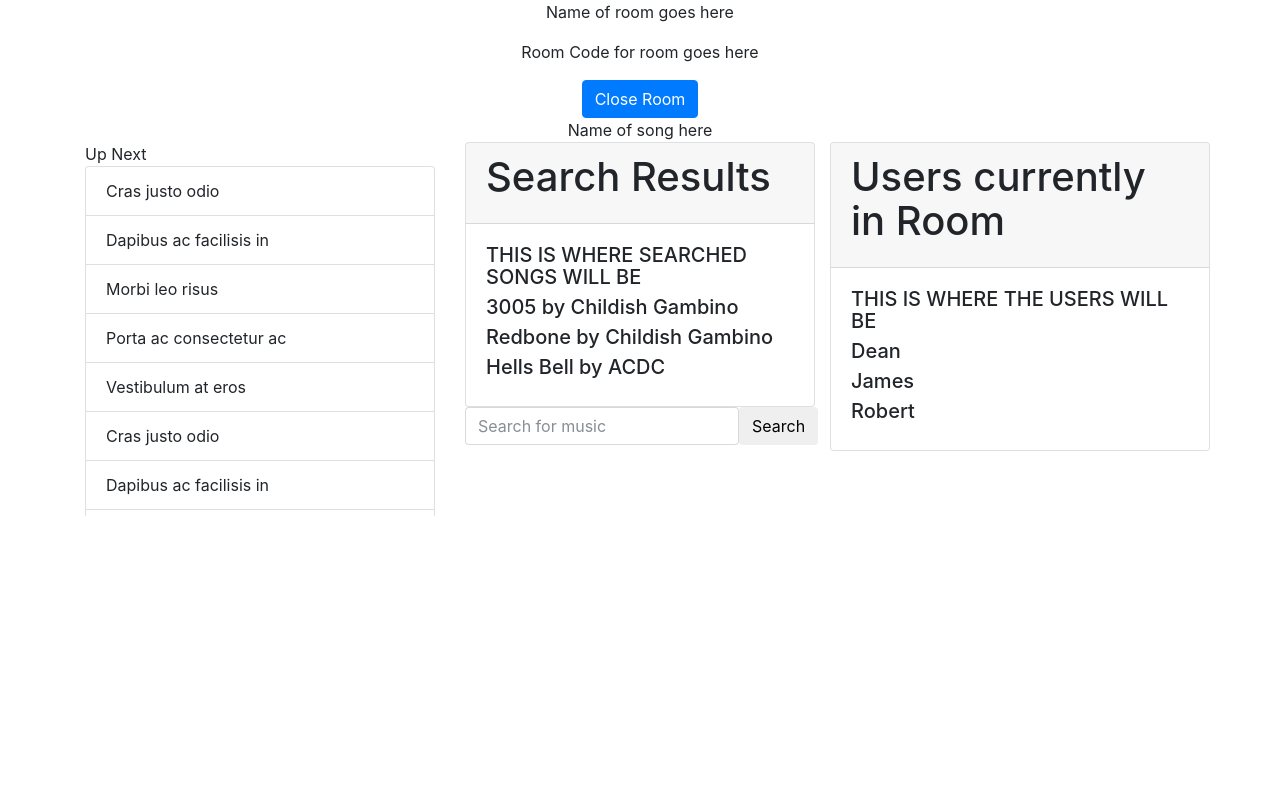
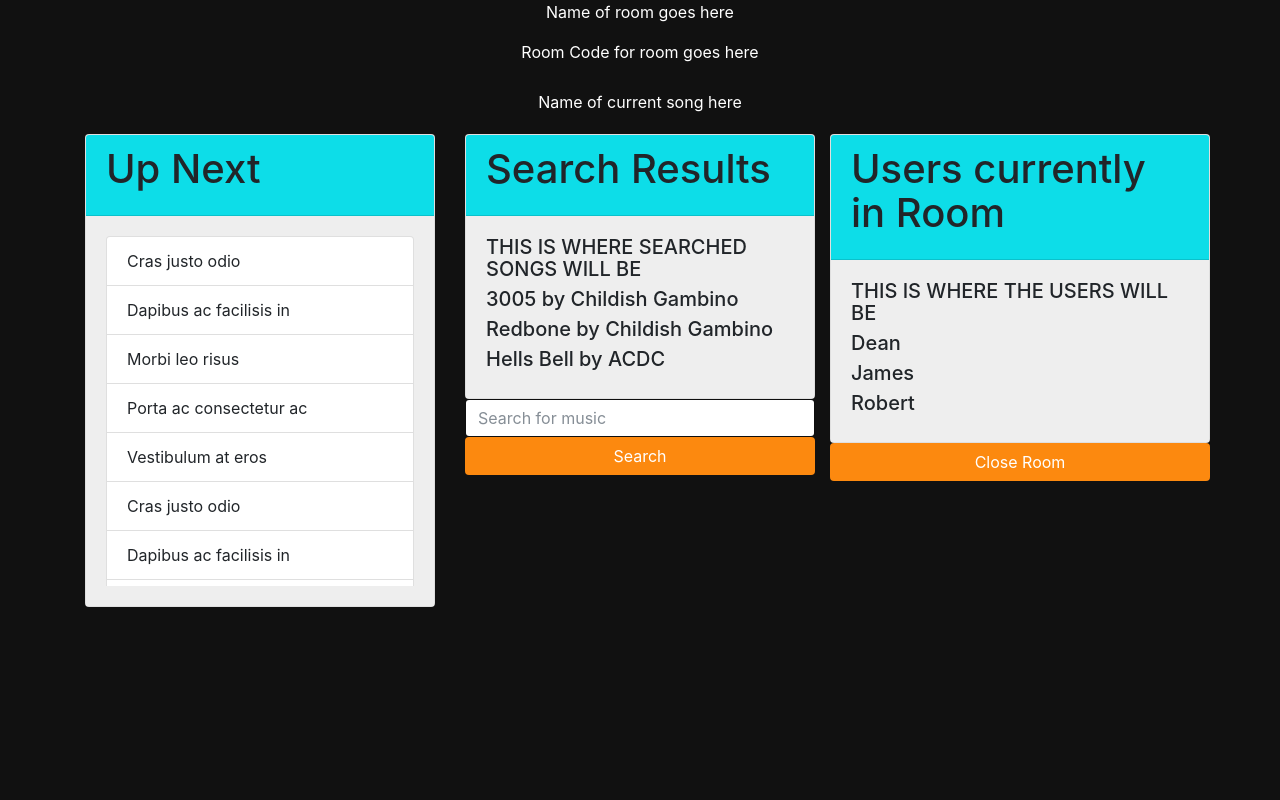
Before and after one commit to jbkuczma/moose, a plain HTML site: page www/html/the_room.html in a window 1280 px wide. Drawn offline with nearby package versions, Linux system fonts and the light colour scheme; a script that the page names is missing.

Commit message:
Made CSS for the main room page, small changes to HTML file to line up with CSS

```diff
--- /dev/null
+++ b/www/css/the_room.css
@@ -0,0 +1,40 @@
+body{
+    background-color: #111111;
+}
+
+.card-header{
+	background-color: #0DDDE8;
+}
+
+.card-body{
+	background-color: #eeeeee;
+}
+
+.text-center{
+	color: #0DDDE8;
+}
+
+#roomInfoHeader{
+	margin-top: 10px;
+	margin-bottom: 20px;
+}
+
+.list-group {
+	overflow: scroll !important;
+	max-height: 350px !important;
+}
+#player {
+	max-width: 640px;
+	max-height: 390px;
+}
+
+#roomNameHeader, #roomCodeHeader, #currentSong{
+	color: #ffffff;
+}
+
+#moveSearch, #moveCloseRoom{
+	width: 100%;
+	background-color: #FC890F;
+	color: #ffffff;
+	cursor: pointer;
+}
--- a/www/html/the_room.html
+++ b/www/html/the_room.html
@@ -9,17 +9,8 @@
 		<!-- Bootstrap -->
 		<link href="../css/bootstrap.css" rel="stylesheet">
 		<link href="../css/bootstrap-grid.css" rel="stylesheet">
+		<link rel="stylesheet" type="text/css" href="../css/the_room.css">
 
-		<style>
-			.list-group {
-				overflow: scroll !important;
-				max-height: 350px !important;
-			}
-			#player {
-				max-width: 640px;
-				max-height: 390px;
-			}
-		</style>
 	</head>
 	<body>
 		<div class="container">
@@ -29,10 +20,6 @@
 			<div class="row d-flex justify-content-center">
 				<p id="roomCodeHeader"> Room Code for room goes here </p>
 			</div>
-			<div class="row d-flex justify-content-center">
-				<!-- <button type="button" class="btn btn-primary btn-md">Leave Room</button> -->
-				 <button type="button" class="btn btn-primary btn-md">Close Room</button>
-			</div>
 			<div class="row justify-content-center">
 				 <div id="roomInfoHeader" class="d-flex flex-column">
 					<div class="row">
@@ -41,14 +28,18 @@
 						</div>
 					</div>
 					<div class="row d-flex justify-content-center">
-						<span> Name of song here </span>
+						<span id = "currentSong"> Name of current song here </span>
 					 </div>
 				</div>
 			</div>
 			<div class="row">
 				<div class="col-md-4">
-					<span> Up Next </span>
-					<ul class="list-group">
+				<div class="card">
+						<div class="card-header">
+							<h1 class="card-title"> Up Next </h1>
+						</div>
+						<div class="card-body">
+							<ul class="list-group">
 						<li class="list-group-item">Cras justo odio</li>
 						<li class="list-group-item">Dapibus ac facilisis in</li>
 						<li class="list-group-item">Morbi leo risus</li>
@@ -65,6 +56,9 @@
 						<li class="list-group-item">Porta ac consectetur ac</li>
 						<li class="list-group-item">Vestibulum at eros</li>
 					</ul>
+						</div>
+					</div>
+
 				</div>
 				<div class="col-md-4">
 					<div class="card">
@@ -78,10 +72,10 @@
 							<h5 class="card-user">Hells Bell by ACDC</h5>
 						</div>
 					</div>
-					<form class="form-inline">
+					<form class="form">
 						<div class="form-group">
 							<input type="Search" class="form-control" id="Search" placeholder="Search for music">
-							<button type="button" class="btn btn-default"> Search </button>
+							<button type="button" id = "moveSearch" class="btn btn-default"> Search </button>
 						</div>
 
 					</form>
@@ -100,6 +94,9 @@
 							</div>
 						</div>
 					</div>
+					<div class="row">
+				 		<button type="button" id = "moveCloseRoom" class="btn btn-md">Close Room</button>
+					</div>
 				</div>
 			</div>
 		</div>
```
